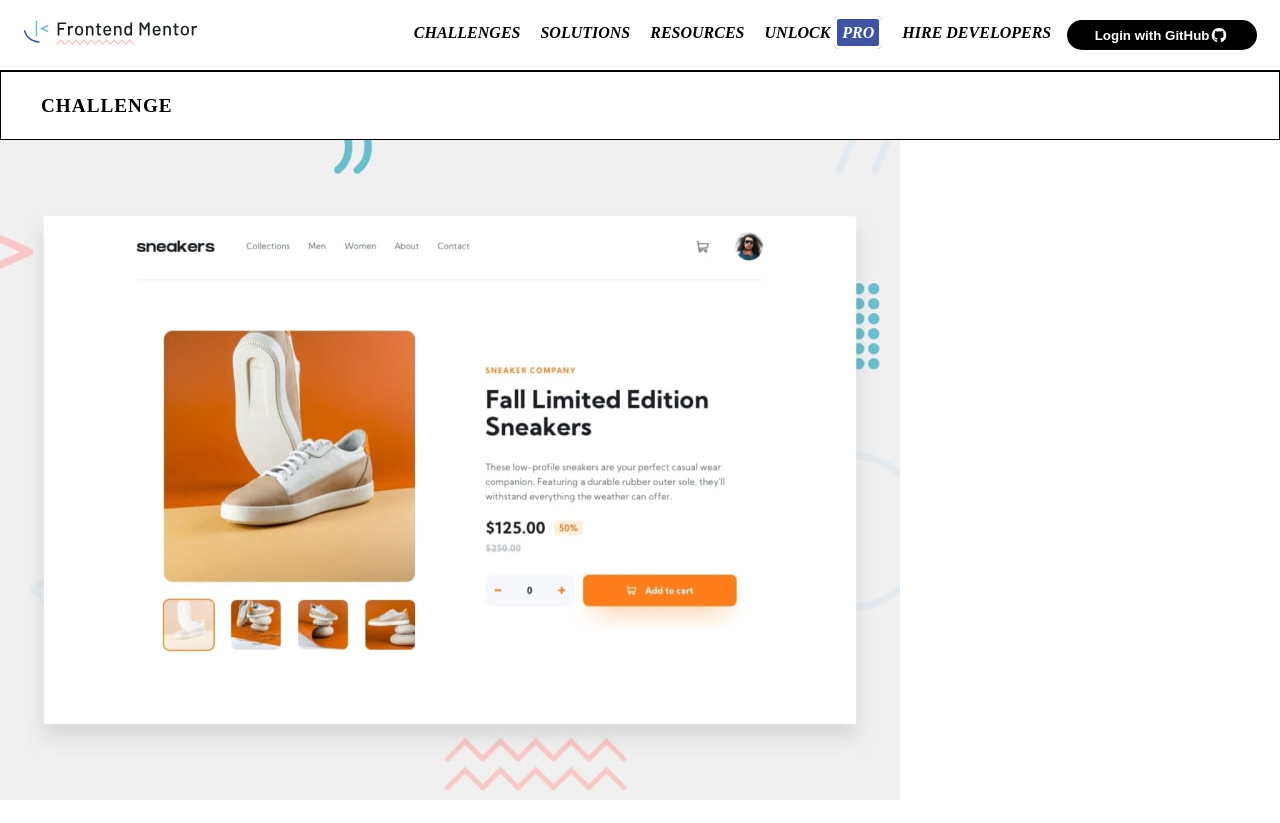
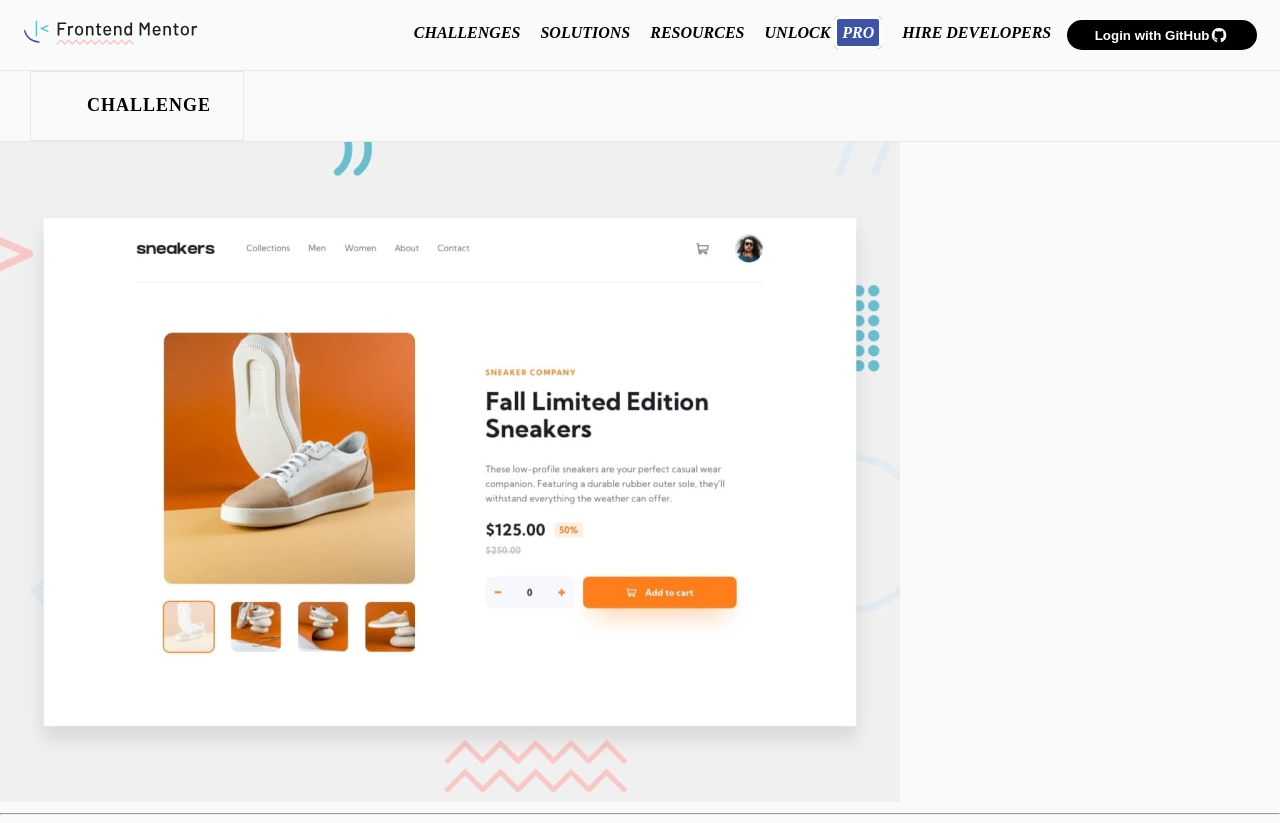
Before and after one commit to agarwalbipasha/eCommerce, a website: page index.html in a window 1280 px wide. Drawn offline with Linux system fonts and the light colour scheme.

Commit message:
Fixed the navigation bar

```diff
--- a/index.html
+++ b/index.html
@@ -15,7 +15,8 @@
   </head>
   <body class="container">
     <header class="header-container">
-      <nav><img src="./images/logo-desktop.svg" alt="Logo of company" /></nav>
+      <nav class="header-contents">
+        <div><img src="./images/logo-desktop.svg" alt="Logo of company" /></div>
       <ul>
         <li>CHALLENGES</li>
         <li>SOLUTIONS</li>
@@ -33,11 +34,16 @@
             /></div
         ></span>
       </button>
+      </nav>
+      <nav class="challenge-nav">
+        <div class="challenge">
+          <h2>CHALLENGE</h2>
+        </div>
+      </nav>
     </header>
     <main>
+
       <div>
-        <h2>CHALLENGE</h2>
-      </div>
         <section>
           <img
             type="image/jpg"
@@ -45,6 +51,9 @@
             alt="Desktop preview"
           />
         </section>
+        <hr>
+        <aside></aside>
+      </div>
     </main>
   </body>
 </html>
--- a/style.css
+++ b/style.css
@@ -1,21 +1,21 @@
 .container {
   width: auto;
   height: auto;
+  background-color: #fafafa;
 }
-.header-container {
+.header-container .header-contents {
   display: flex;
   justify-content: space-around;
   padding: 20px;
-    border-bottom: solid 1px;
+  border-bottom: 1px solid #e2eaeb;
 }
-.header-container ul {
+.header-container .header-contents ul {
   display: flex;
   margin-left: 200px;
   font-weight: bold;
   font-style: italic;
-
 }
-.header-container ul li {
+.header-container .header-contents ul li {
   padding: 5px 10px;
 }
 .pro-style {
@@ -33,7 +33,7 @@
   width: 100%;
   height: 100%;
 }
-.header-container button {
+.header-container .header-contents button {
   display: flex;
   background-color: black;
   color: white;
@@ -45,14 +45,25 @@
   font-weight: bolder;
   border: none;
 }
-main div h2 {
-    font-size: larger;
+.header-container .challenge-nav {
+    height: 70px;
+    justify-content: flex-start;
+    display: flex;
+    position: sticky;
+    border-bottom: 1px solid #e2eaeb;
+}
+.challenge {
+  font-size: large;
   font-weight: bolder;
-    border: solid 1px;
-    border-left: 1px solid;
-    border-right: 1px solid ;
-    padding: 1.5rem 2.5rem;
-    align-items: center;
+  border: 1px solid #e2eaeb;
+  position: relative sticky;
+  height: auto;
+  border-left: 1px solid #e2eaeb;
+  border-right: 1px solid #e2eaeb;
+  text-align: center;
+  padding: 1.5rem 3.5rem;
   letter-spacing: 1px;
-
+  width: 100px;
+  margin: 0 30px;
+  justify-self: center;
 }
```
Lines whose indentation alone changed are shown as unchanged.
